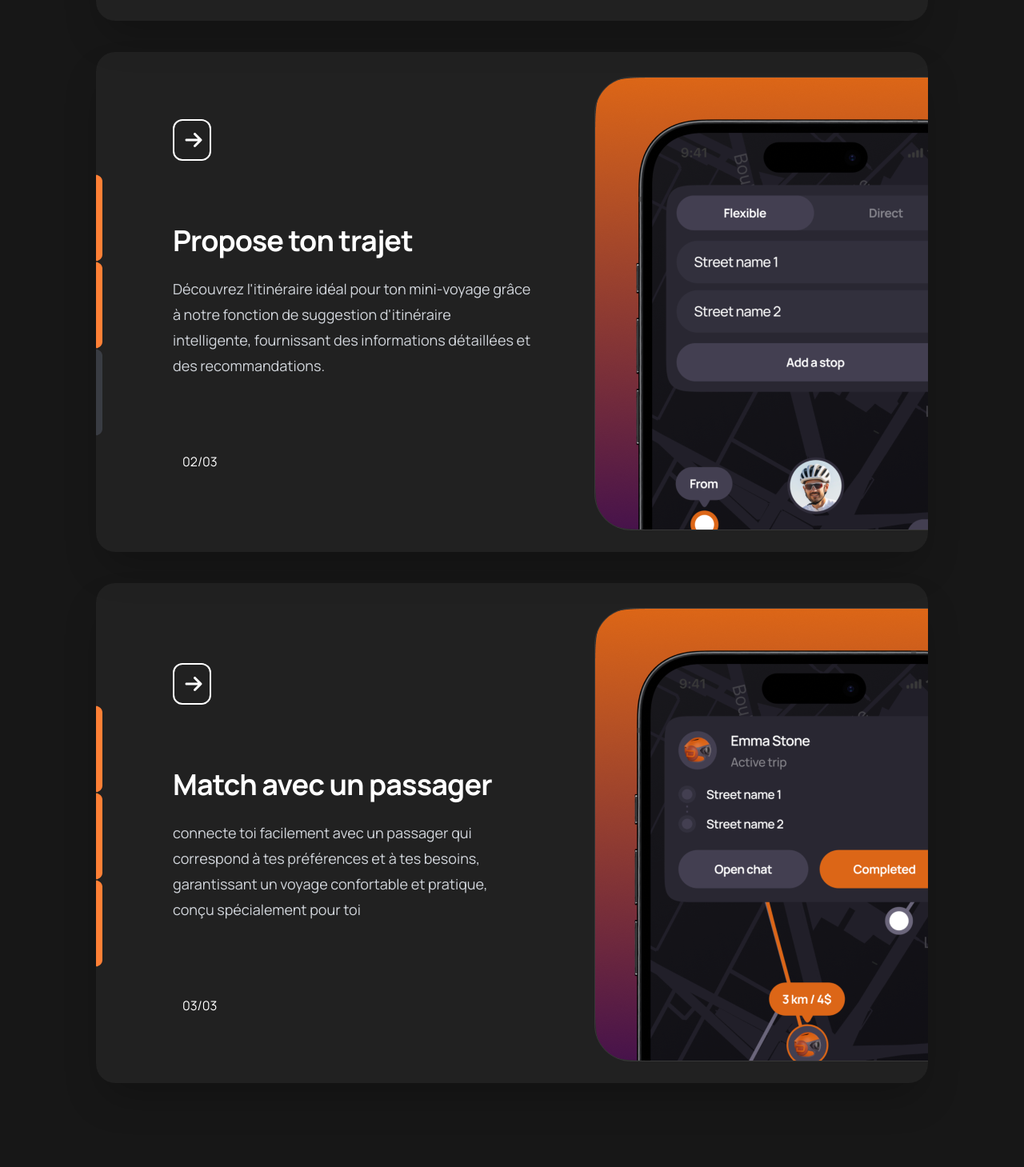
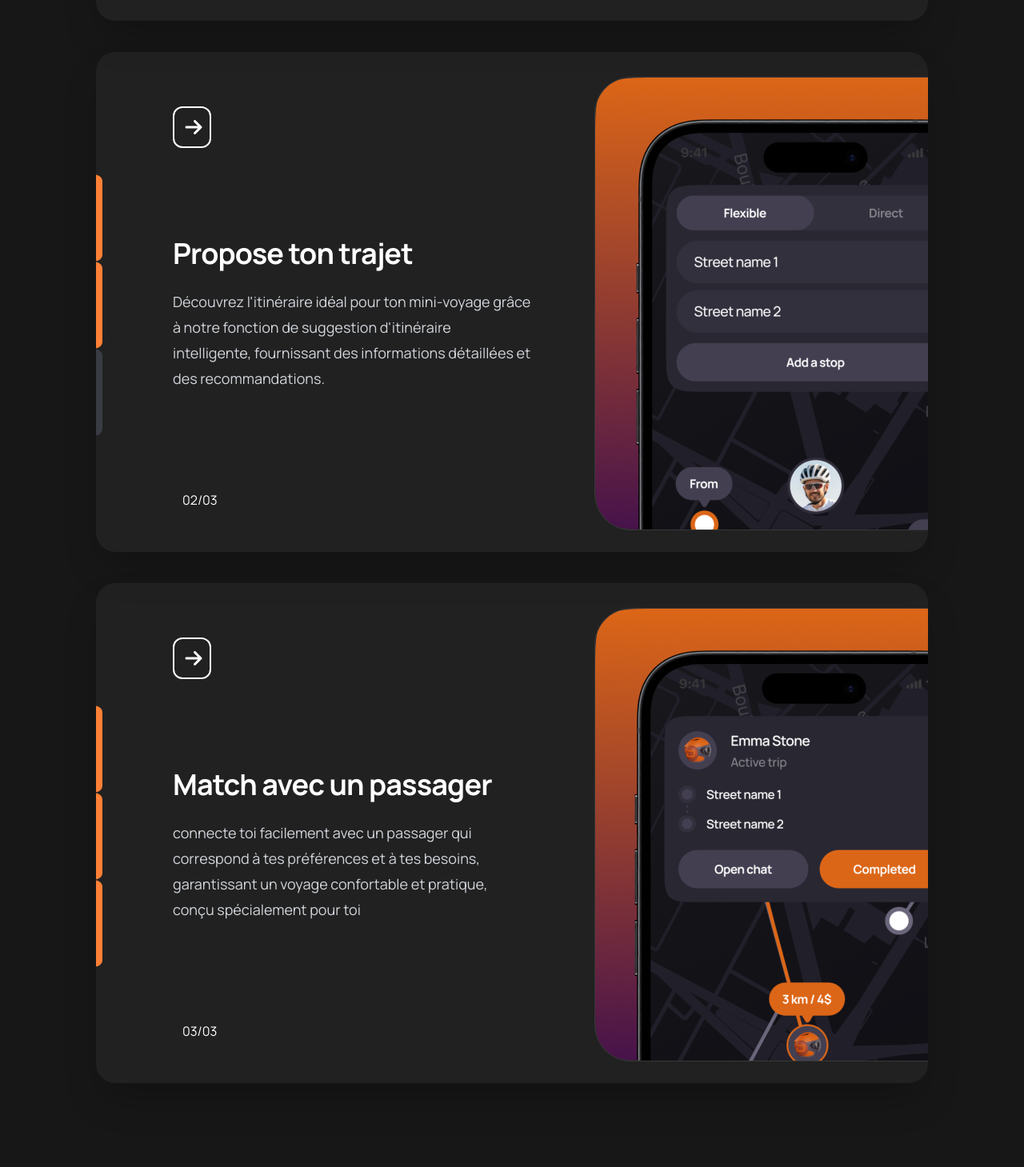
Before and after one commit to Prashant-Malviya/Despii-v-2, a React (Create React App) app: page / in a window 1280 px wide. Shown: the part 4831-6290 px from the top of the page at 80% size. Built offline with nearby package versions, Linux system fonts and the light colour scheme.

Commit message:
hide text and working funtioinality arrow aligned

```diff
--- a/src/components/Hero.jsx
+++ b/src/components/Hero.jsx
@@ -267,7 +267,7 @@ const Hero = () => {
                     transport industry
                   </motion.span>
                 </h1>
-                <p className="mb-4  text-base leading-8 text-white max-w-3xl mx-auto font-manrope lg:mt-5">
+                <p className="mb-5  text-base leading-8 text-white max-w-3xl mx-auto font-manrope lg:mt-5">
                   The smart moped hailing app eco-friendly based on shared
                   economy, providing swift <br /> and hassle-free rides through
                   bustling city streets.
--- a/src/components/working-explain-blocks/BlockThree.jsx
+++ b/src/components/working-explain-blocks/BlockThree.jsx
@@ -22,17 +22,17 @@ const BlockThree = () => {
           </div>
 
             <div className="relative isolate overflow-hidden bg-neutral-500/10 px-6 pt-16 shadow-2xl sm:rounded-3xl sm:px-16 md:pt-24 lg:flex lg:gap-x-20 lg:px-24 lg:pt-0">
-              <div className="mx-auto max-w-md text-center lg:mx-0 lg:flex-auto  lg:text-left lg:mt-20">
+              <div className="mx-auto max-w-md text-center lg:mx-0 lg:flex-auto  lg:text-left lg:mt-12 lg:space-y-40">
                 <div className=" p-3 rounded-xl border-2 border-white w-12 mt-5">
                   <FaArrowRight className="text-2xl text-white" />
                 </div>
+                <div>
                 <div className="lg:mt-20">
                   <h2 className="text-3xl font-bold tracking-tight text-white sm:text-4xl ">
                     Match with a rider
                     <br />
                   </h2>
                 </div>
-
                 <p className="mt-6 text-lg leading-8 text-gray-300">
                   Easily connect with a rider who matches your preferences and
                   needs, ensuring a comfortable and convenient journey tailored
@@ -40,6 +40,7 @@ const BlockThree = () => {
                 </p>
                 <div className="mt-20 p-3 text-white mb-5 ">03/03</div>
               </div>
+</div>
               <div className="relative mt-16 h-[35.31rem] lg:mt-8 lg:mb-7 ">
                 <img
                   className="absolute left-0 top-0 w-auto max-w-none rounded-t-[45px] lg:rounded-b-[45px] bg-white/5 ring-1 ring-white/10 overflow-hidden"
@@ -80,10 +81,11 @@ const BlockThree = () => {
           </div>
 
             <div className="relative isolate overflow-hidden bg-neutral-500/10 px-6 pt-16 shadow-2xl sm:rounded-3xl sm:px-16 md:pt-24 lg:flex lg:gap-x-20 lg:px-24 lg:pt-0">
-              <div className="mx-auto max-w-md text-center lg:mx-0 lg:flex-auto  lg:text-left lg:mt-20">
+              <div className="mx-auto max-w-md text-center lg:mx-0 lg:flex-auto  lg:text-left lg:mt-12 lg:space-y-28">
                 <div className=" p-3 rounded-xl border-2 border-white w-12 mt-5">
                   <FaArrowRight className="text-2xl text-white" />
                 </div>
+                <div>
                 <div className="lg:mt-20">
                   <h2 className="text-3xl font-bold tracking-tight text-white sm:text-4xl ">
                     Match avec un passager
@@ -95,6 +97,7 @@ const BlockThree = () => {
                   préférences et à tes besoins, garantissant un voyage
                   confortable et pratique, conçu spécialement pour toi
                 </p>
+                </div>
                 <div className="mt-20 p-3 text-white mb-5 lg:mb-0">03/03</div>
               </div>
               <div className="relative mt-16 h-[35.31rem] lg:mt-8 lg:mb-7">
--- a/src/components/working-explain-blocks/BlockTwo.jsx
+++ b/src/components/working-explain-blocks/BlockTwo.jsx
@@ -19,10 +19,11 @@ const BlockTwo = () => {
             </div>
 
             <div className="relative isolate overflow-hidden bg-neutral-500/10 px-6 pt-16 shadow-2xl sm:rounded-3xl sm:px-16 md:pt-24 lg:flex lg:gap-x-20 lg:px-24 lg:pt-0">
-              <div className="mx-auto max-w-md text-center lg:mx-0 lg:flex-auto  lg:text-left lg:pt-24">
+              <div className="mx-auto max-w-md text-center lg:mx-0 lg:flex-auto  lg:text-left lg:pt-12 lg:space-y-32">
                 <div className=" p-3 rounded-xl border-2 border-white w-12 lg:mt-5">
                   <FaArrowRight className="text-2xl text-white" />
                 </div>
+                <div>
                 <div className="lg:mt-20">
                   <h2 className="text-3xl font-bold tracking-tight text-white sm:text-4xl ">
                     Propose a route
@@ -34,6 +35,7 @@ const BlockTwo = () => {
                   intelligent route suggestion feature, providing detailed
                   information and recommendations
                 </p>
+                </div>
                 <div className="mt-20 p-3 text-white mb-5 lg:mb-0 ">02/03</div>
               </div>
               <div className="relative  mt-16 h-[35.31rem] lg:mt-8 lg:mb-7">
@@ -75,10 +77,11 @@ const BlockTwo = () => {
             </div>
 
             <div className="relative isolate overflow-hidden bg-neutral-500/10 px-6 pt-16 shadow-2xl sm:rounded-3xl sm:px-16 md:pt-24 lg:flex lg:gap-x-20 lg:px-24 lg:pt-0">
-              <div className="mx-auto max-w-md text-center lg:mx-0 lg:flex-auto  lg:text-left lg:mt-16">
+              <div className="mx-auto max-w-md text-center lg:mx-0 lg:flex-auto  lg:text-left lg:mt-12  lg:space-y-28">
                 <div className=" p-3 rounded-xl border-2 border-white w-12 mt-5">
                   <FaArrowRight className="text-2xl text-white" />
                 </div>
+                <div>
                 <div className="lg:mt-20">
                   <h2 className="text-3xl font-bold tracking-tight text-white sm:text-4xl ">
                     Propose ton trajet
@@ -91,6 +94,7 @@ const BlockTwo = () => {
                   fournissant des informations détaillées et des
                   recommandations.
                 </p>
+                </div>
                 <div className="mt-20 p-3 text-white mb-5 lg:mb-0 ">02/03</div>
               </div>
               <div className="relative  mt-16 h-[35.31rem] lg:mt-8 lg:mb-7 ">
```
